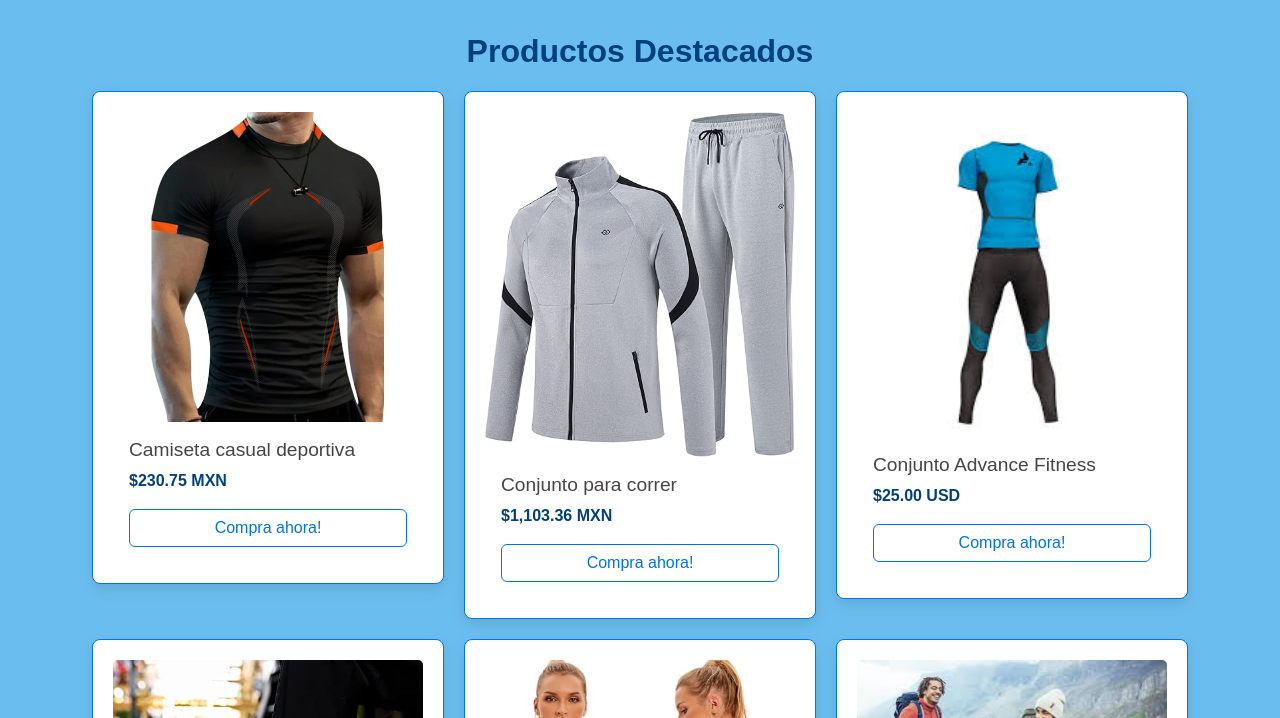
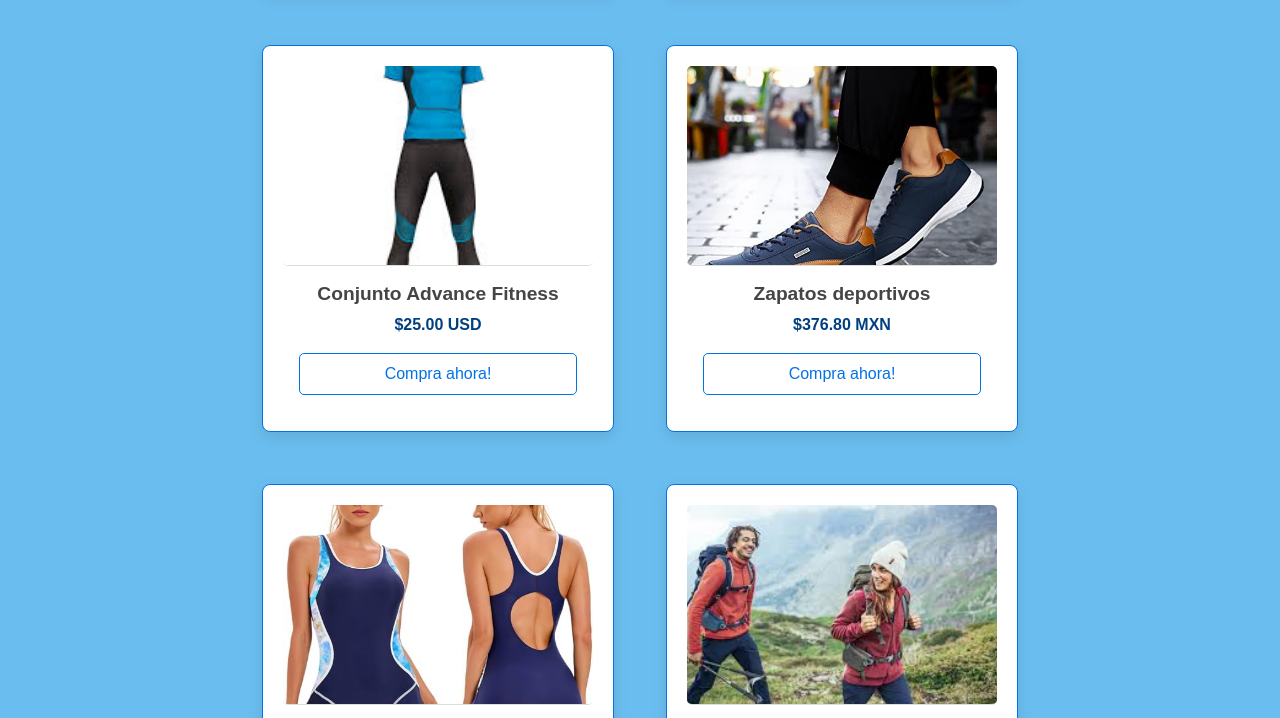
Before and after one commit to Antoniodv28/proyecto_modulo2, a plain HTML site: page index.html in a window 1280 px wide. Shown: the part 1238-1956 px from the top of the page. Drawn offline with nearby package versions, Linux system fonts and the light colour scheme.

```diff
--- a/css/styles.css
+++ b/css/styles.css
@@ -104,6 +104,20 @@ section h2, section h1 {
     border-radius: 8px;
     box-shadow: 0 5px 15px rgba(0, 0, 0, 0.1);
     transition: transform 0.3s ease, box-shadow 0.3s ease;
+    flex-shrink: 0;
+    border: 1px solid var(--medium-blue);
+    border-radius: 8px;
+    padding: 20px;
+    background-color: var(--white-color);
+    /* flex: 1 1 calc(33.333% - 20px);  */
+    /* max-width: calc(33.333% - 20px); Limitar ancho máximo */
+    box-sizing: border-box;
+    width: 100%; /* Predeterminado para pantallas pequeñas */
+     max-width: 300px; /*Limita el tamaño de cada tarjeta */
+    margin: 1rem auto; /* Centra las tarjetas y agrega espacio entre ellas */
+    overflow: hidden; /* Asegura que las imágenes no se desborden */
+    display: inline-block; /* Asegura que las tarjetas estén alineadas */
+
 }
 
 .card:hover {
@@ -114,6 +128,32 @@ section h2, section h1 {
 .card img {
     border-radius: 5px;
     transition: all 0.3s ease;
+    width: 100%; /* Asegura que la imagen llene el contenedor */
+    height: 200px; /* Tamaño consistente para todas las imágenes */
+    object-fit: cover; /* Recorta la imagen si es necesario para mantener proporción */
+    border-bottom: 1px solid #ddd; /* Divide la imagen del contenido */
+}
+.card-body {
+    padding: 1rem;
+    text-align: center;
+}
+
+.card-title {
+    font-size: 1.2rem;
+    font-weight: bold;
+    margin-bottom: 0.5rem;
+}
+
+.card-text {
+    font-size: 1rem;
+    margin-bottom: 1rem;
+}
+
+/* Estilo para los botones */
+.btn {
+    padding: 0.5rem 1rem;
+    font-size: 1rem;
+    border-radius: 5px;
 }
 
 .card img:hover {
@@ -236,14 +276,9 @@ form button:hover {
     padding: 10px 0;
 }
 
-.card {
-    flex-shrink: 0;
-}
 
-/* Estilo para las tarjetas de productos */
-.card {
-    transition: transform 0.3s ease, box-shadow 0.3s ease;
-}
+
+
 .card:hover {
     transform: translateY(-10px);
     box-shadow: 0px 4px 10px rgba(0, 0, 0, 0.1);
@@ -363,30 +398,12 @@ section {
     margin-bottom: 40px;
 }
 
-.card {
-    border: 1px solid var(--medium-blue);
-    border-radius: 8px;
-    box-shadow: 0 5px 15px rgba(0, 0, 0, 0.1);
-    padding: 20px;
-    background-color: var(--white-color);
-    transition: transform 0.3s ease, box-shadow 0.3s ease;
-    flex: 1 1 calc(33.333% - 20px); /* Ocupa un tercio del contenedor con espacio entre */
-    max-width: calc(33.333% - 20px); /* Limitar ancho máximo */
-    box-sizing: border-box;
-}
+
 .card:hover {
     transform: scale(1.05);
     box-shadow: 0 10px 20px rgba(0, 0, 0, 0.3);
 }
 
-.card img {
-    border-radius: 5px;
-    transition: all 0.3s ease;
-}
-
-.card img:hover {
-    transform: scale(1.1);
-}
 
 .card-title {
     font-size: 1.2rem;
@@ -513,3 +530,23 @@ form .btn-primary {
         max-width: 100%;
     }
 }
+
+.carousel-item img {
+    width: 200%; /* Ajusta el ancho de la imagen al contenedor */
+    height: 200px; /* Fija una altura consistente */
+    object-fit: contain; /* Recorta la imagen para llenar el área sin deformarse */
+    display: block; /* Elimina espacios en línea extra alrededor de las imágenes */
+}
+/* Diseño responsivo */
+@media (min-width: 768px) {
+    .card {
+        display: inline-block; /* Alineación horizontal en pantallas medianas */
+        margin: 1rem;
+    }
+}
+
+@media (min-width: 1024px) {
+    .card {
+        max-width: 250px; /* Reduce el tamaño de las tarjetas en pantallas grandes */
+    }
+}
```
